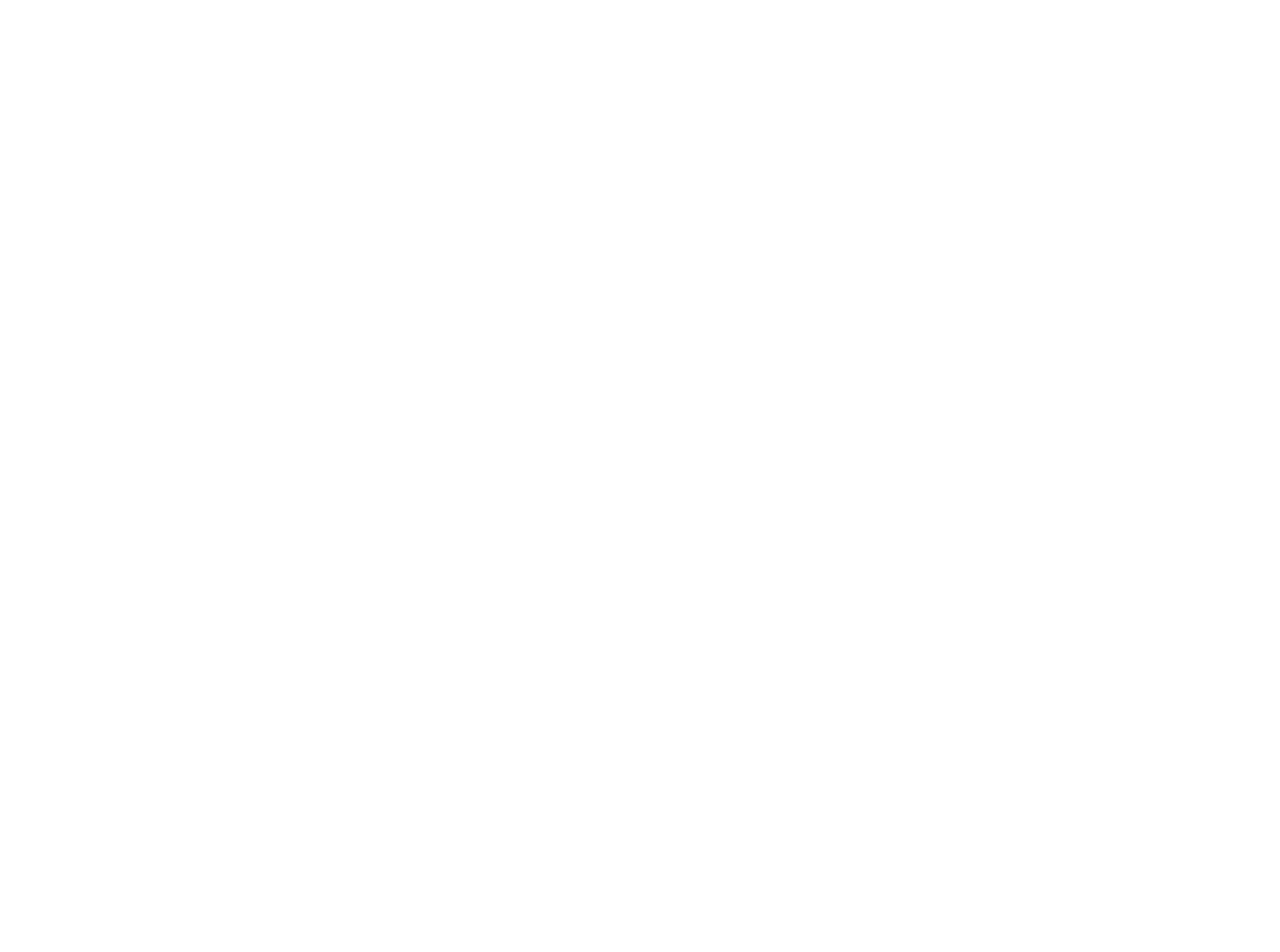
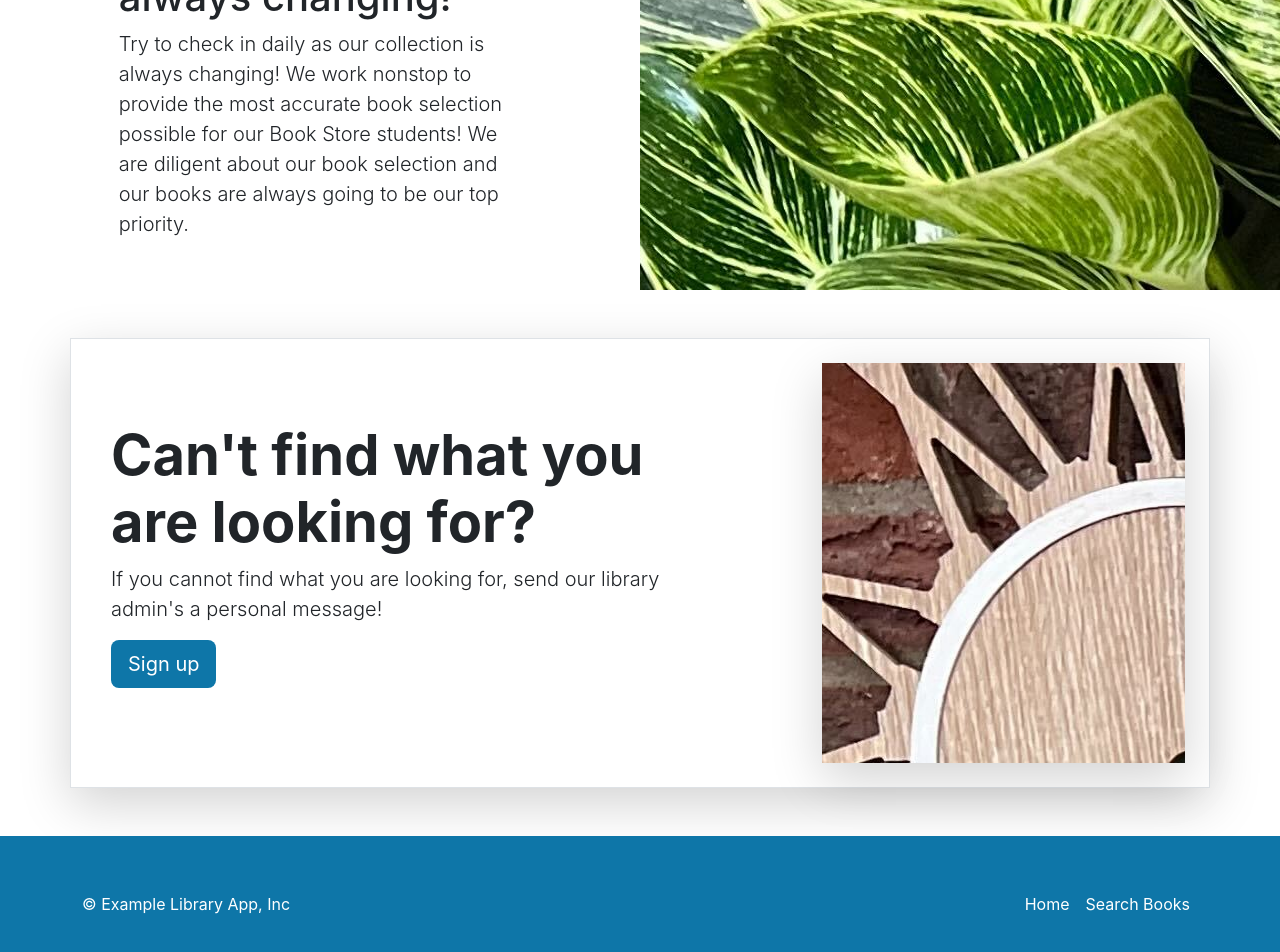
Before and after one commit to johnnyw01/The-Book-Store-Web-App, a React (Create React App) app in the folder 03-frontend/the-book-store/: page / in a window 1280 px wide. Shown: the part 1628-2580 px from the top of the page. Before the commit the page ends 800 px from the top, so only its background shows below. Built offline with nearby package versions, Linux system fonts and the light colour scheme.

Commit message:
Created the homepage function to clean up the App.tsx file.

```diff
--- a/03-frontend/the-book-store/src/App.tsx
+++ b/03-frontend/the-book-store/src/App.tsx
@@ -2,11 +2,15 @@
 import logo from './logo.svg';
 import './App.css';
 import {Navbar} from "./Layouts/NavbarAndFooter/Navbar";
+import {HomePage} from "./Layouts/Homepage/HomePage";
+import {Footer} from "./Layouts/NavbarAndFooter/Footer";
 
 function App() {
   return (
     <div className="App">
-      <Navbar />
+        <Navbar />
+        <HomePage />
+        <Footer />
 
     </div>
   );
--- /dev/null
+++ b/03-frontend/the-book-store/src/Layouts/Homepage/HomePage.tsx
@@ -0,0 +1,17 @@
+import React from "react";
+import {ExploreTopBooks} from "./Components/ExploreTopBooks";
+import {Carousel} from "./Components/Carousel";
+import {Heros} from "./Components/Heros";
+import {LibraryServices} from "./Components/LibraryServices";
+
+
+export const HomePage = () => {
+    return (
+        <div>
+            <ExploreTopBooks />
+            <Carousel />
+            <Heros />
+            <LibraryServices />
+        </div>
+    );
+}
```
